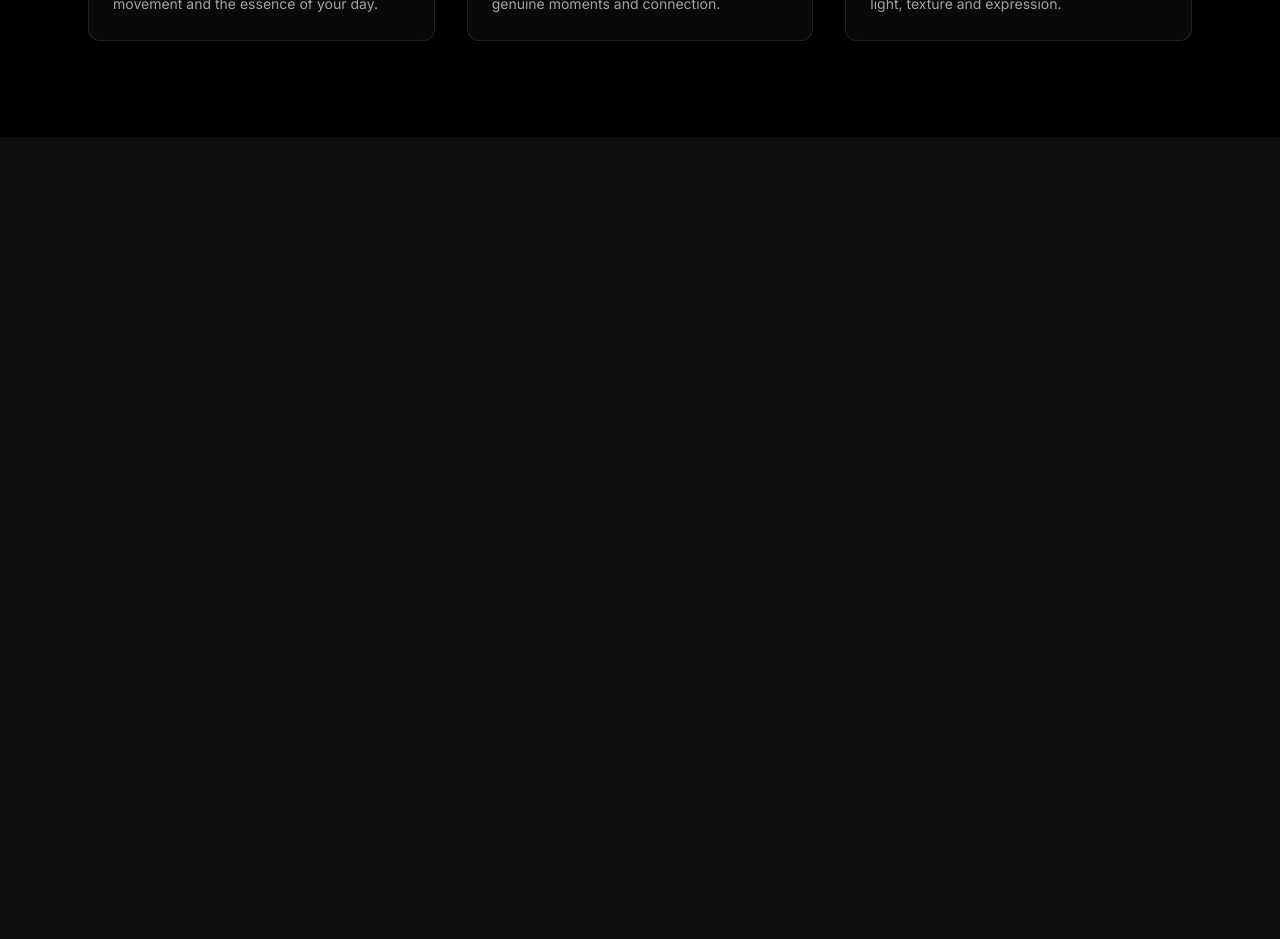
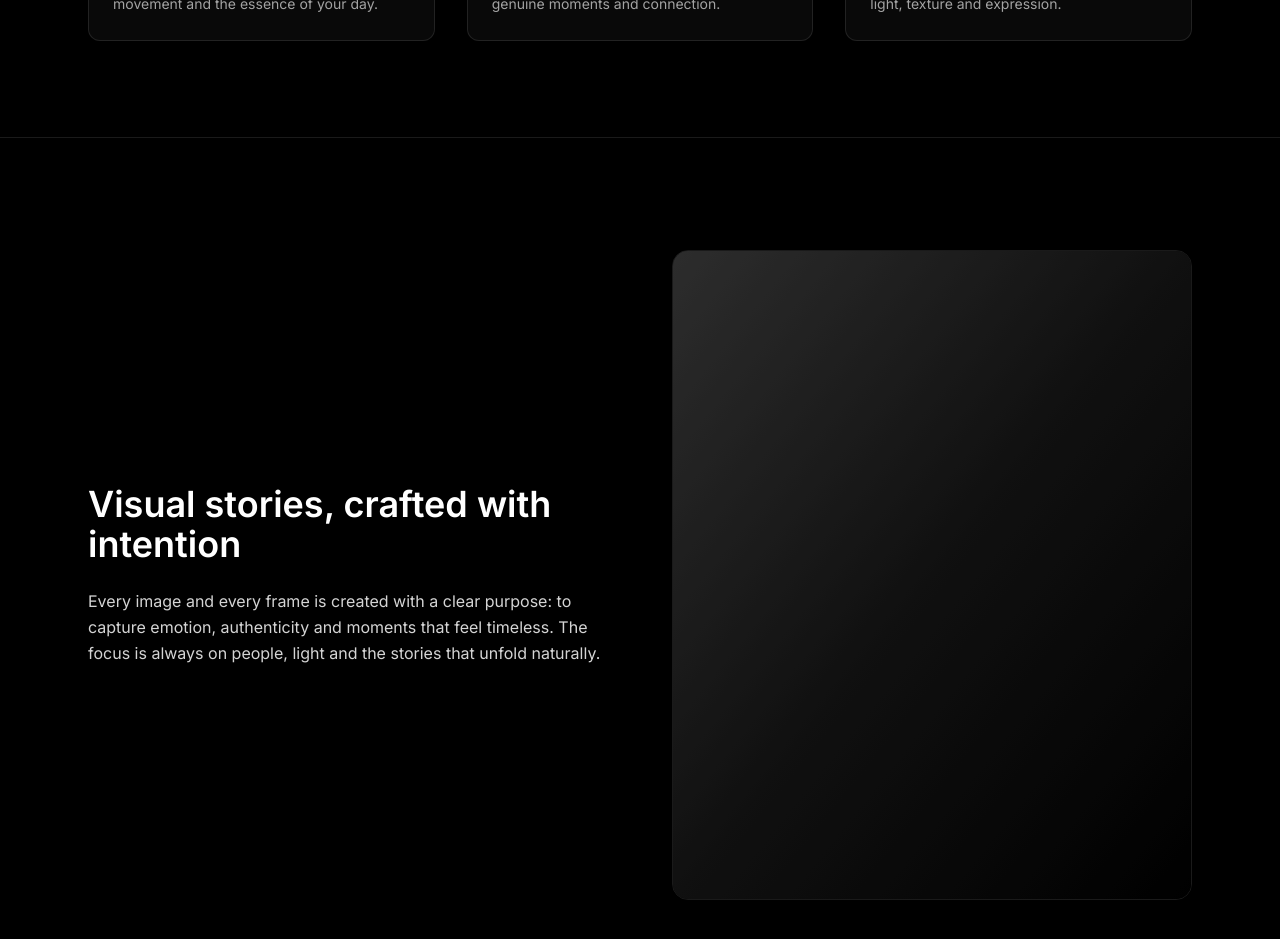
Before and after one commit to calamarico/timeless-graphics, a React (Vite) app: page / in a window 1280 px wide. Shown: the part 1080-2019 px from the top of the page. Before the commit the page ends 1217 px from the top, so only its background shows below. Built offline with nearby package versions, Linux system fonts and the light colour scheme.

Commit message:
About section added

```diff
--- a/src/components/about/About.tsx
+++ b/src/components/about/About.tsx
@@ -1,9 +1,53 @@
-import { Section } from "../layout/Section";
+import { motion } from "framer-motion";
 
-export function About() {
+export default function About() {
   return (
-    <Section id="about">
-      <h2 className="text-3xl font-medium">About</h2>
-    </Section>
+    <section
+      id="about"
+      className="bg-black text-white py-28 border-t border-white/10"
+    >
+      <div className="max-w-6xl mx-auto px-6 grid md:grid-cols-2 gap-16 items-center">
+        {/* Text */}
+        <div>
+          <motion.h2
+            initial={{ opacity: 0, y: 20 }}
+            whileInView={{ opacity: 1, y: 0 }}
+            transition={{ duration: 0.7, ease: "easeOut" }}
+            viewport={{ once: true }}
+            className="text-3xl md:text-4xl font-semibold mb-6"
+          >
+            Visual stories, crafted with intention
+          </motion.h2>
+
+          <motion.p
+            initial={{ opacity: 0, y: 20 }}
+            whileInView={{ opacity: 1, y: 0 }}
+            transition={{ duration: 0.7, ease: "easeOut", delay: 0.1 }}
+            viewport={{ once: true }}
+            className="text-neutral-300 leading-relaxed max-w-xl"
+          >
+            Every image and every frame is created with a clear purpose:
+            to capture emotion, authenticity and moments that feel timeless.
+            The focus is always on people, light and the stories that unfold
+            naturally.
+          </motion.p>
+        </div>
+
+        {/* Visual block */}
+        <motion.div
+          initial={{ opacity: 0, scale: 0.95 }}
+          whileInView={{ opacity: 1, scale: 1 }}
+          transition={{ duration: 0.8, ease: "easeOut" }}
+          viewport={{ once: true }}
+          className="relative aspect-[4/5] rounded-2xl overflow-hidden border border-white/10"
+        >
+          {/* Placeholder visual */}
+          <div className="absolute inset-0 bg-gradient-to-br from-neutral-700 via-neutral-900 to-black" />
+
+          {/* Subtle overlay */}
+          <div className="absolute inset-0 bg-black/30" />
+        </motion.div>
+      </div>
+    </section>
   );
 }
--- a/src/pages/Home.tsx
+++ b/src/pages/Home.tsx
@@ -1,6 +1,7 @@
 import Header from "../components/layout/Header";
 import Hero from "../components/hero/Hero";
 import Services from "../components/services/Services";
+import About from "../components/about/About";
 
 export default function Home() {
   return (
@@ -9,6 +10,7 @@ export default function Home() {
       <main>
         <Hero />
         <Services />
+        <About />
       </main>
     </>
   );
```
